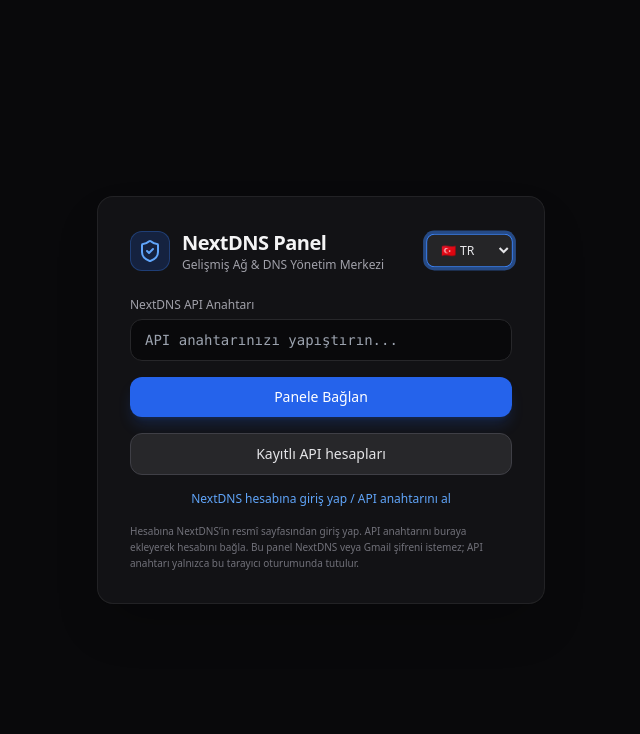
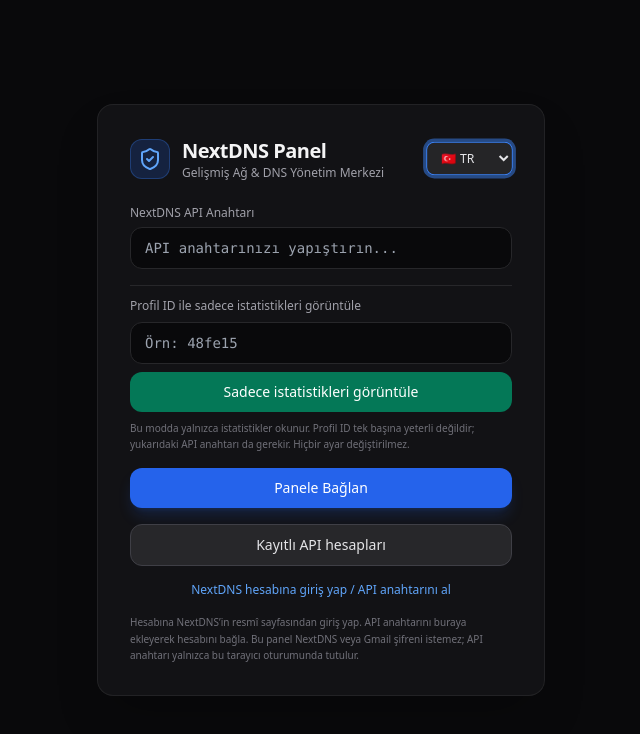
Before and after one commit to ba21coder/customnextdnspanel, a plain HTML site: page index.html in a window 1280 px wide. Shown: the whole page, without its empty margins (319-959 px from the left). Drawn offline with nearby package versions, Linux system fonts and the light colour scheme.

Commit message:
Add read-only statistics login by profile ID

```diff
--- a/index.html
+++ b/index.html
@@ -38,6 +38,15 @@
                     <input type="password" id="api-key-input" placeholder="API anahtarınızı yapıştırın..."
                         class="w-full px-3.5 py-2.5 bg-zinc-950 border border-zinc-800 rounded-xl text-sm focus:outline-none focus:border-blue-500 transition font-mono">
                 </div>
+                <div class="pt-3 border-t border-zinc-800 space-y-2">
+                    <label for="readonly-profile-id" class="block text-xs font-medium text-zinc-400">Profil ID ile sadece istatistikleri görüntüle</label>
+                    <input type="text" id="readonly-profile-id" maxlength="64" autocomplete="off" placeholder="Örn: 48fe15"
+                        class="w-full px-3.5 py-2.5 bg-zinc-950 border border-zinc-800 rounded-xl text-sm focus:outline-none focus:border-blue-500 transition font-mono">
+                    <button id="readonly-stats-btn" class="w-full py-2.5 bg-emerald-700 hover:bg-emerald-600 text-white font-medium rounded-xl text-sm transition">
+                        Sadece istatistikleri görüntüle
+                    </button>
+                    <p class="text-[10px] leading-relaxed text-zinc-500">Bu modda yalnızca istatistikler okunur. Profil ID tek başına yeterli değildir; yukarıdaki API anahtarı da gerekir. Hiçbir ayar değiştirilmez.</p>
+                </div>
                 <p id="login-error" class="text-xs text-red-400 hidden"></p>
                 <button id="login-btn" class="w-full py-2.5 bg-blue-600 hover:bg-blue-500 text-white font-medium rounded-xl text-sm transition shadow-lg shadow-blue-600/20" data-i18n="connectBtn">
                     Panele Bağlan
@@ -60,6 +69,7 @@
                     <span class="font-bold text-sm tracking-wide">NextDNS<span class="text-blue-500">PRO</span></span>
                     <span class="text-zinc-700">|</span>
                     <select id="profile-select" class="bg-zinc-900 border border-zinc-800 text-xs rounded-lg px-3 py-1.5 text-zinc-200 focus:outline-none focus:border-blue-500"></select>
+                    <span id="readonly-profile-label" class="hidden text-xs text-emerald-300 border border-emerald-500/30 bg-emerald-500/10 rounded-lg px-3 py-1.5"></span>
                     <button id="manage-api-profiles-btn" class="px-2.5 py-1.5 bg-zinc-800 hover:bg-zinc-700 border border-zinc-700 rounded-lg text-[11px] text-zinc-200">API Hesapları</button>
                 </div>
 
```
